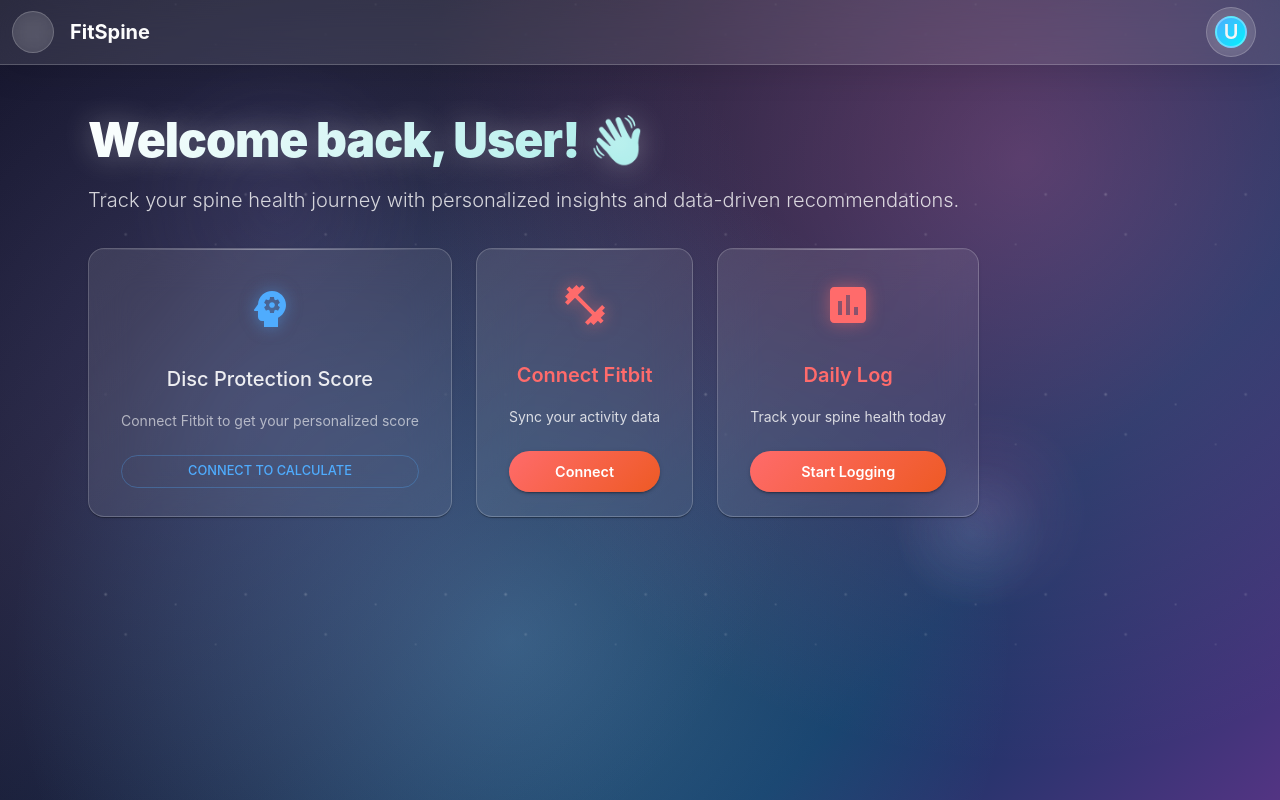
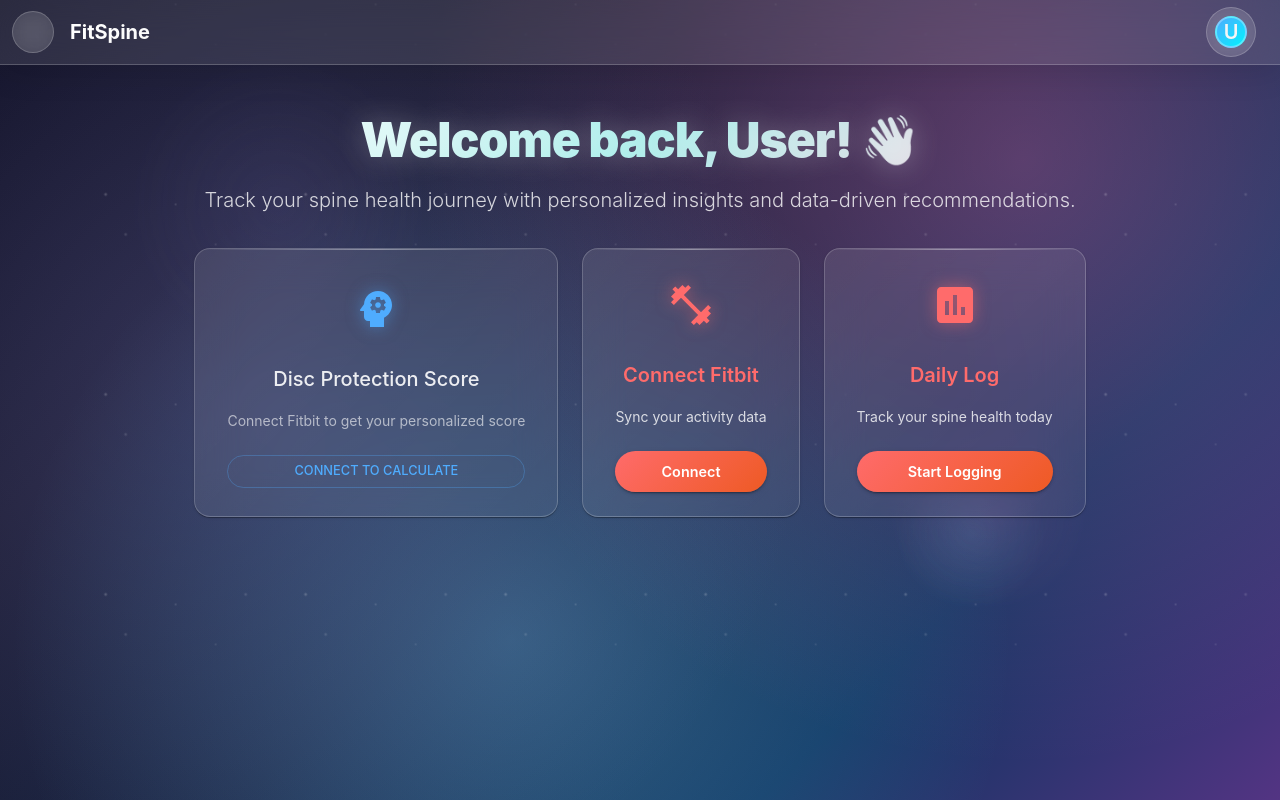
Before and after one commit to kabirshhaikh/fitspine-frontend, a React (Vite) app: page /dashboard in a window 1280 px wide. Built offline with nearby package versions, Linux system fonts and the light colour scheme; no server answers; some icons are missing.

Commit message:
Realigned the dashboard

```diff
--- a/src/pages/Dashboard.jsx
+++ b/src/pages/Dashboard.jsx
@@ -110,7 +110,7 @@ export default function Dashboard() {
 
   return (
     <DashboardLayout>
-      <Container maxWidth="xl" sx={{ py: 3 }}>
+      <Container maxWidth="lg" sx={{ py: 3, display: 'flex', flexDirection: 'column', alignItems: 'center' }}>
         {/* Fitbit Success Message */}
         {showSuccessMessage && (
           <Alert
@@ -162,7 +162,7 @@ export default function Dashboard() {
         )}
 
         {/* Hero Section */}
-        <Box sx={{ mb: 4 }}>
+        <Box sx={{ mb: 4, textAlign: 'center' }}>
           <Typography
             variant="h3"
             sx={{
@@ -184,7 +184,7 @@ export default function Dashboard() {
         </Box>
 
         {/* Stats Grid */}
-        <Grid container spacing={3} sx={{ mb: 4 }}>
+        <Grid container spacing={3} sx={{ mb: 4, justifyContent: 'center' }}>
           {/* Disc Protection Score Card */}
           <Grid item xs={12} sm={6} md={4}>
             <Card
```
